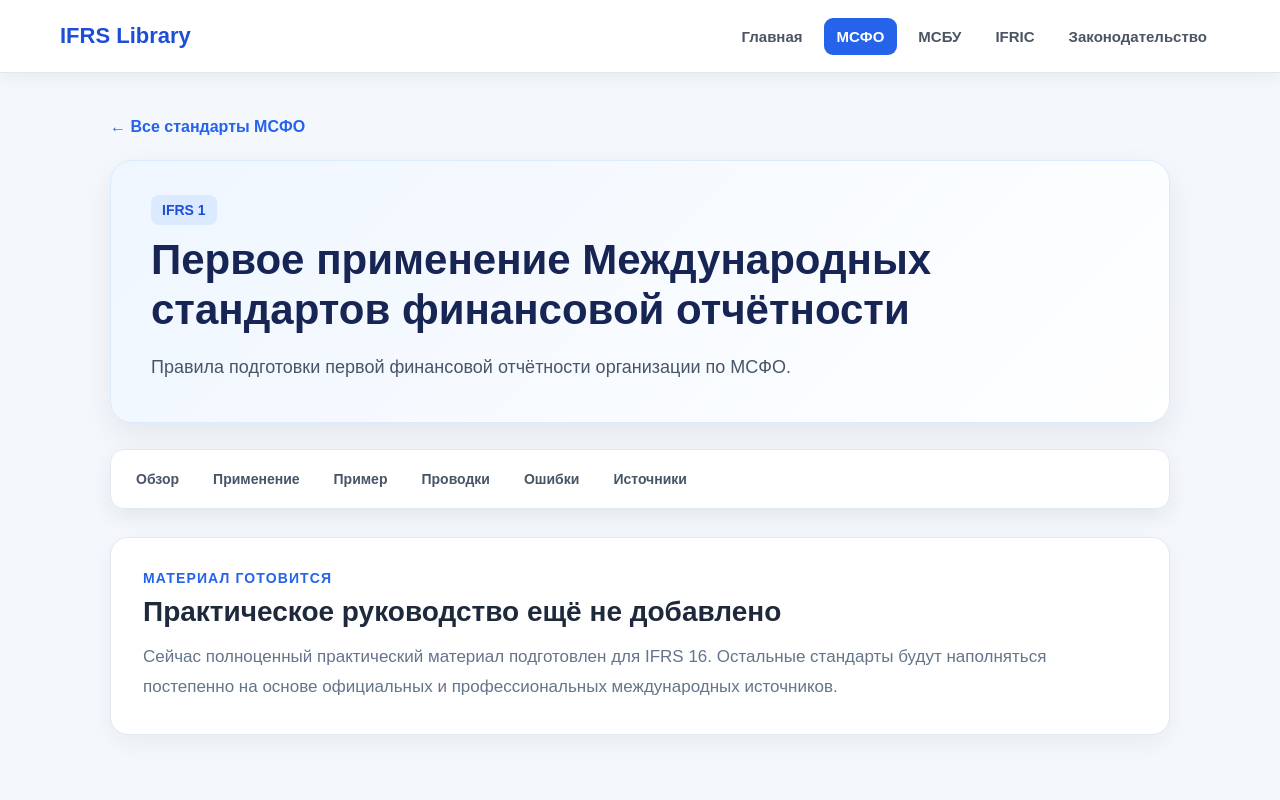
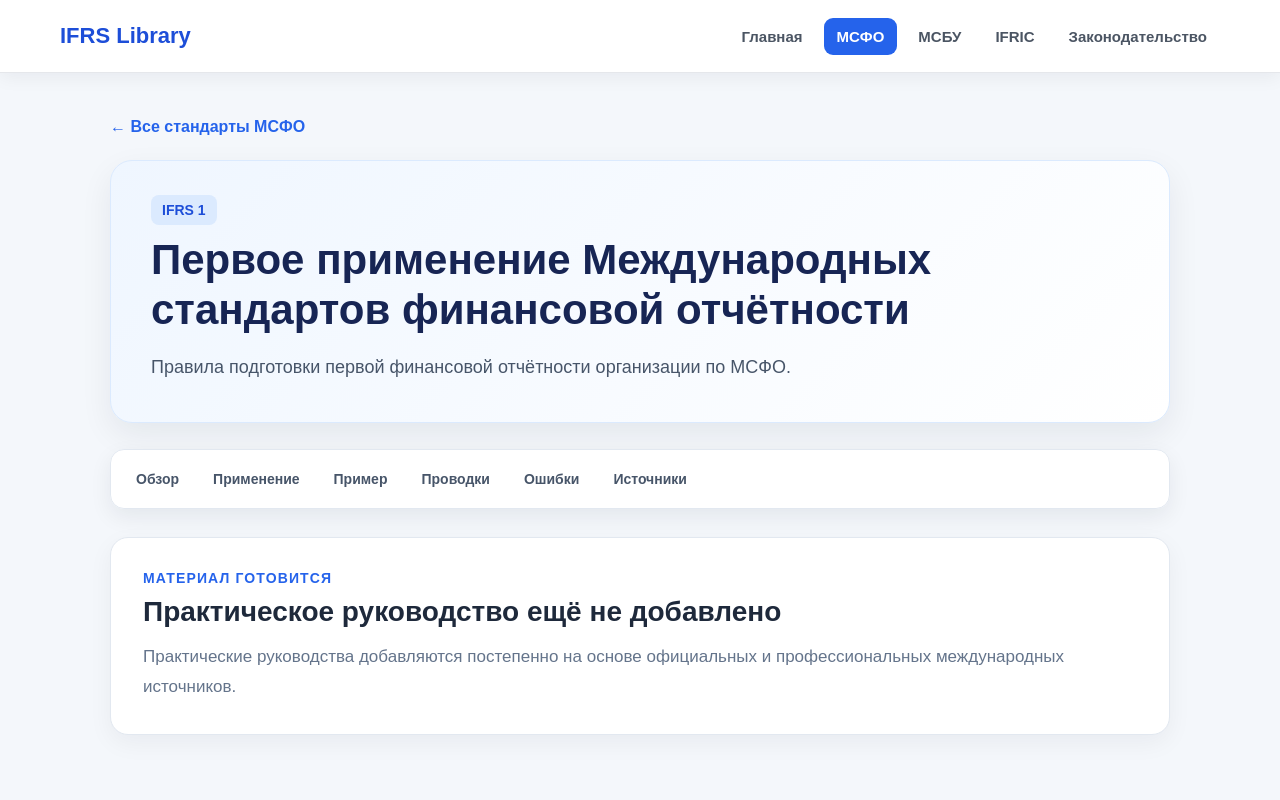
Before and after one commit to Timurkakz/ifrs-library, a React (Vite) app: page /ifrs/1 in a window 1280 px wide. Shown: the top 800 px of the page. Built offline with nearby package versions, Linux system fonts and the light colour scheme.

Commit message:
Добавил руководство по IFRS 15 и исправил итоговые расчеты

```diff
--- a/src/content/ifrs/ifrs16.js
+++ b/src/content/ifrs/ifrs16.js
@@ -132,6 +132,26 @@ export const ifrs16Content = {
 
     calculation: {
          label: "Расчёт приведённой стоимости",
+
+         summary: [
+  {
+    label: "Обязательство по аренде",
+    value: 2486852,
+    format: "currency",
+  },
+  {
+    label: "Актив в форме права пользования",
+    value: 2486852,
+    format: "currency",
+  },
+  {
+    label: "Годовая амортизация",
+    value: 828951,
+    format: "currency",
+  },
+],
+
+
       formula:
         "1 000 000 / 1,10 + 1 000 000 / 1,10² + 1 000 000 / 1,10³",
 
--- a/src/pages/IFRSDetails.jsx
+++ b/src/pages/IFRSDetails.jsx
@@ -149,7 +149,7 @@ function IFRSDetails() {
 
            <div className="calculation-summary">
   {(
-    content.practicalExample.summary ?? [
+    content.practicalExample.calculation.summary ?? [
       {
         label: "Обязательство по аренде",
         value:
@@ -261,10 +261,8 @@ function IFRSDetails() {
             <h2>Практическое руководство ещё не добавлено</h2>
 
             <p>
-              Сейчас полноценный практический материал подготовлен для
-              IFRS 16. Остальные стандарты будут наполняться постепенно
-              на основе официальных и профессиональных международных
-              источников.
+              Практические руководства добавляются постепенно на основе
+              официальных и профессиональных международных источников.
             </p>
           </section>
         </div>
```
